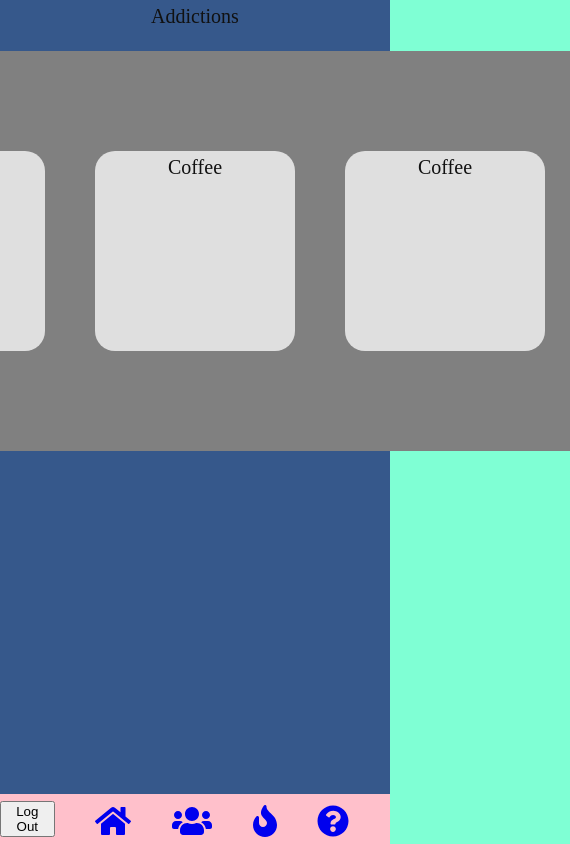
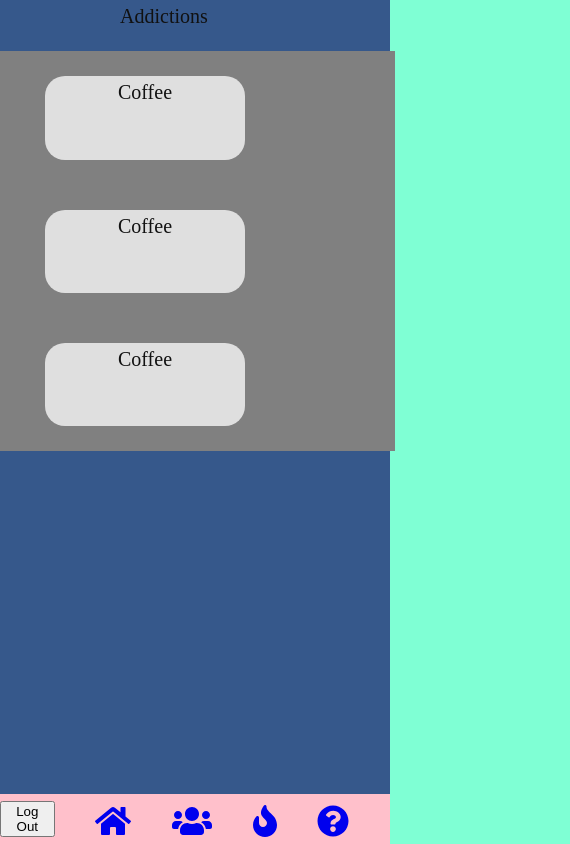
Before and after one commit to JessicaS97/Addiction-App, a React (Create React App) app: page /guest-home in a window 390 px wide. Shown: the whole page, 570 px wide, since content can reach past the window. Built offline with nearby package versions, Linux system fonts and the light colour scheme.

Commit message:
Styling Guest Home

```diff
--- a/src/Components/GuestHome/GuestHome.css
+++ b/src/Components/GuestHome/GuestHome.css
@@ -1,9 +1,11 @@
 .guest-home {
     background-color: rgb(54, 88, 139);
     height: 100vh;
+    width: 100%;
 }
 
 .addictions-list {
+    margin-left: 120px;
     display: flex;
     justify-content: center;
     align-items: center;
@@ -23,16 +25,19 @@
     height: 400px;
 }
 
-.addictions a {
-    margin: 0;
-    padding: 0;
-}
-
 @media (max-width: 769px) {
     .addictions-list h1 {
         margin-top: 5px;
         font-size: 20px;
     }
 
+    .addictions-list {
+        width: 50px;
+    }
+
+    .addictions {
+        width: 500px;
+        flex-direction: column;
+    }
 
 }
```
